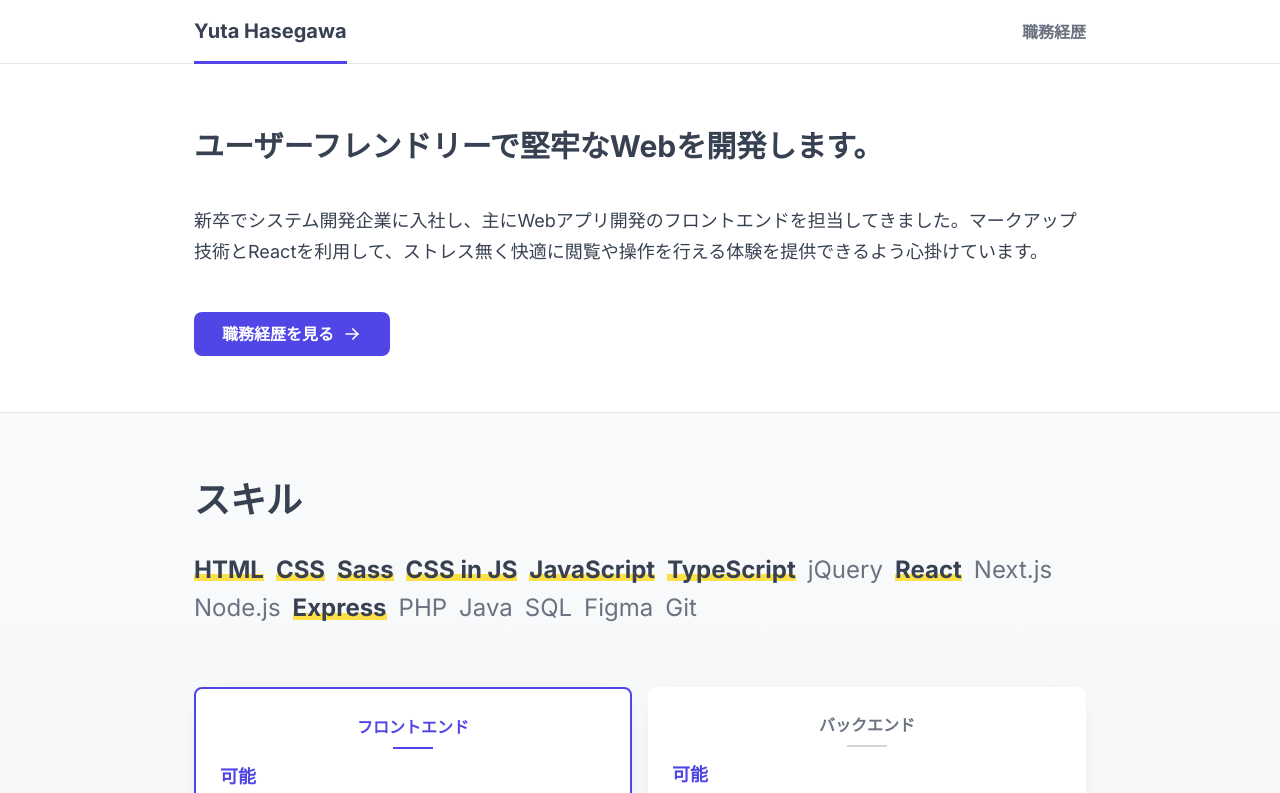
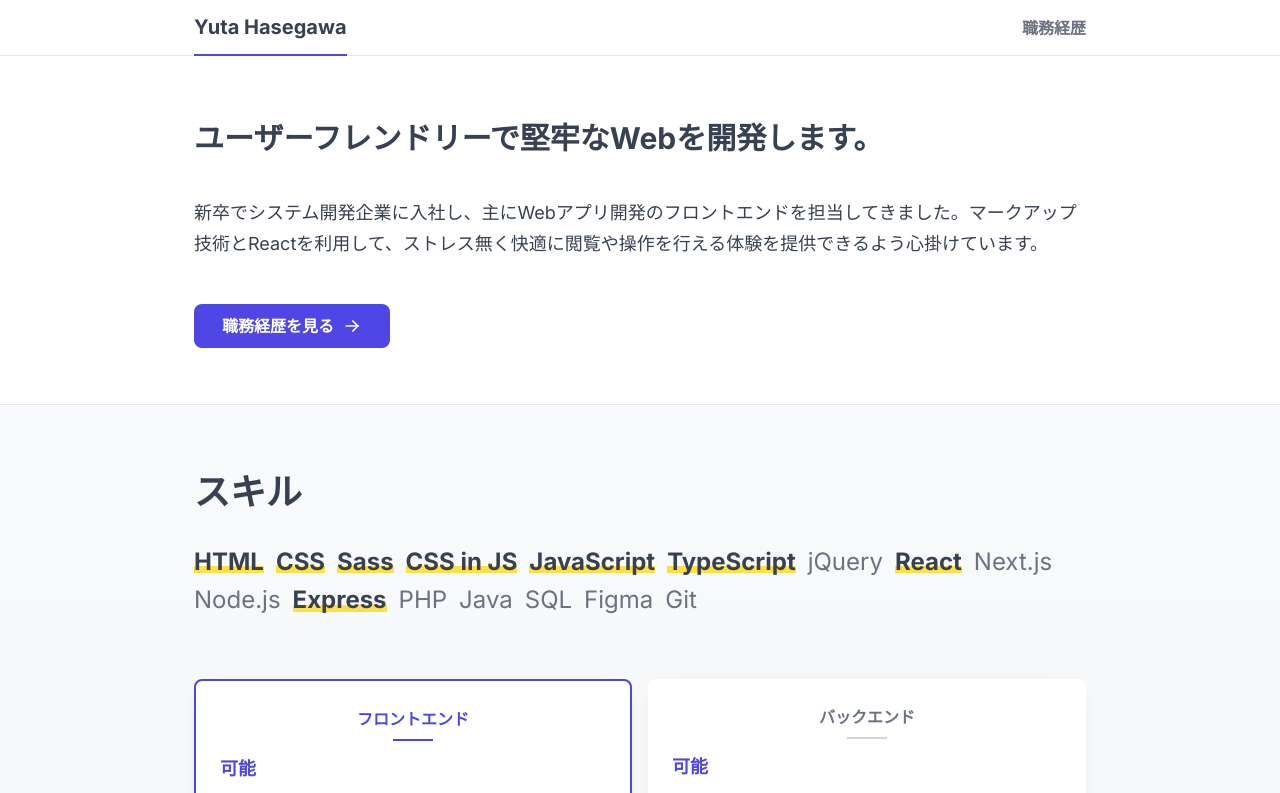
Before and after one commit to yha-1228/portfolio, a Next.js app: page / in a window 1280 px wide. Shown: the top 793 px of the page. Built offline with nearby package versions, Linux system fonts and the light colour scheme.

Commit message:
feat(header): 間隔等更新 (#96)

```diff
--- a/src/components/layout/header.tsx
+++ b/src/components/layout/header.tsx
@@ -4,7 +4,6 @@ import { useRouter } from 'next/router';
 import { twMerge } from 'tailwind-merge';
 import resolveConfig from 'tailwindcss/resolveConfig';
 import { LinkComponentProps } from '@/lib/next/types';
-import { px } from '@/utils/css/unit';
 import createStyleAttr from '@/utils/react/create-style-attr';
 import tailwindConfig from '../../../tailwind.config';
 import Container from '../ui/container';
@@ -35,7 +34,7 @@ const NavLink = React.forwardRef<HTMLAnchorElement, NavLinkProps>(
           'hover:text-gray-foreground',
           'focus-visible:outline focus-visible:outline-2 focus-visible:outline-primary-300',
           current &&
-            "text-gray-foreground before:absolute before:bottom-0 before:left-0 before:h-[2.5px] before:w-full before:bg-primary-600 before:content-['']",
+            "text-gray-foreground before:absolute before:bottom-0 before:left-0 before:h-[1.5px] before:w-full before:bg-primary-600 before:content-['']",
           className,
         )}
         href={href}
@@ -52,11 +51,11 @@ NavLink.displayName = 'NavLink';
 
 export default function Header() {
   return (
-    <header className="flex h-16 items-center border-b border-solid border-b-gray-light-200">
+    <header className="flex h-14 items-center border-b border-solid border-b-gray-light-200">
       <Container>
         <nav className="flex items-center justify-between">
           <NavLink
-            parentHeight={theme?.width?.[16]}
+            parentHeight={theme?.width?.[14]}
             href="/"
             className="text-xl"
           >
@@ -66,7 +65,7 @@ export default function Header() {
           <ul className="flex space-x-5">
             {pageLinks.map((pageLink) => (
               <li key={`${pageLink.href}`}>
-                <NavLink parentHeight={theme?.width?.[16]} href={pageLink.href}>
+                <NavLink parentHeight={theme?.width?.[14]} href={pageLink.href}>
                   {pageLink.label}
                 </NavLink>
               </li>
```
